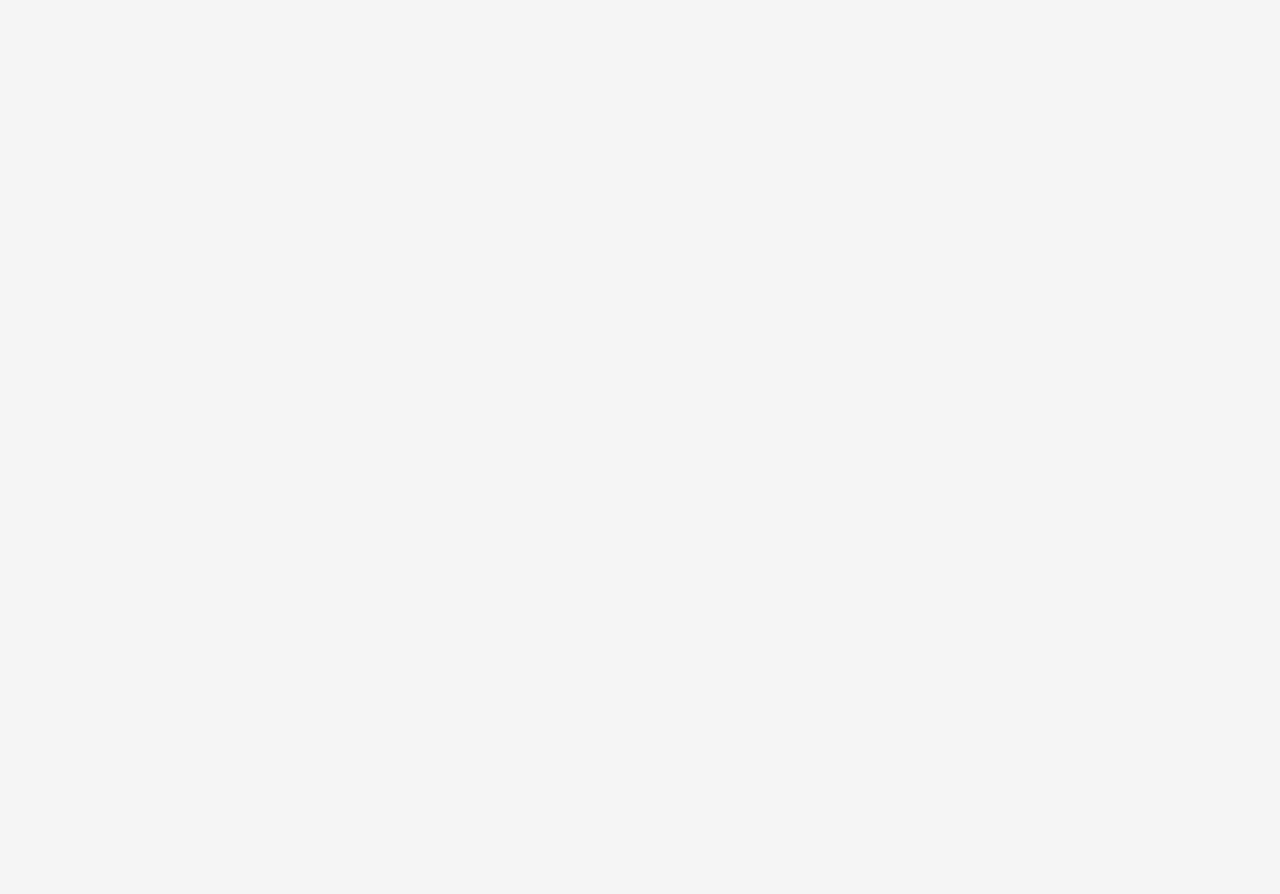
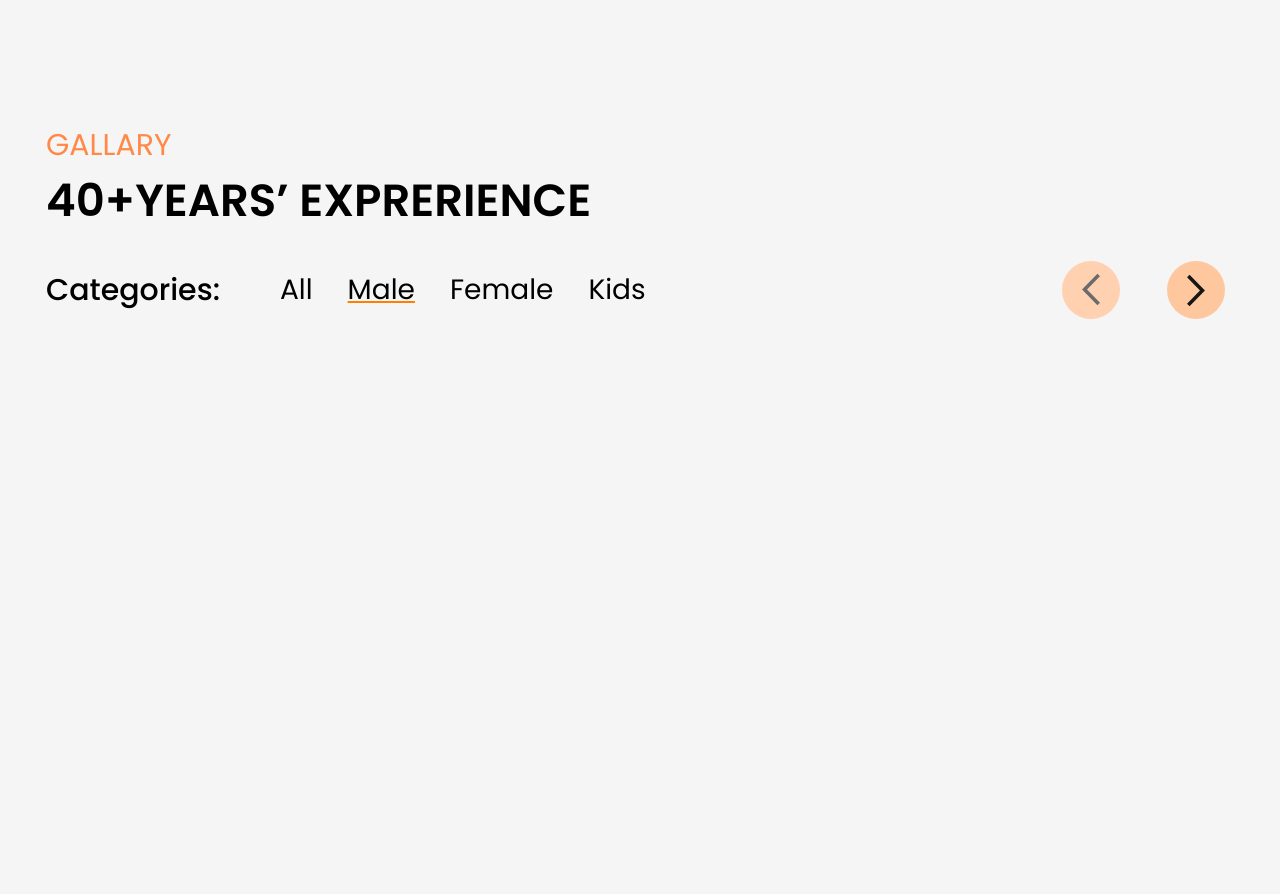
Before and after one commit to bd-ans/puma-life, a React (Create React App) app: page / in a window 1280 px wide. Shown: the part 2260-3154 px from the top of the page. Built offline with nearby package versions, Linux system fonts and the light colour scheme.

Commit message:
Bump tmpl from 1.0.4 to 1.0.5 in /react-projects/react-apps/markdown-previewer

```diff
--- a/src/App.js
+++ b/src/App.js
@@ -2,6 +2,7 @@ import HeaderSec from './components/Header-sec'; /* IMPORT HEADER SECTION */
 import FooterSec from './components/Footer-sec'; /* IMPORT FOOTER SECTION */
 import VideoSec from './components/Video-sec'; /* IMPORT VIDEO SECTION */
 import FeatureSec from './components/Feature-sec'; /* IMPORT FEATURE SECTION */
+import GallarySec from './components/Gallary-sec'; /* IMPORT GALLARY SECTION */
 function App() { /* EXPORT APP */
   return (
     <>
@@ -11,6 +12,8 @@ function App() { /* EXPORT APP */
       <VideoSec />
       {/* FEATURE SECTION */}
       <FeatureSec />
+      {/* GALLARY SECTION */}
+      <GallarySec />
       {/* FOOTER SECTION */}
       <FooterSec />
     </>
--- a/src/components/Gallary-sec.js
+++ b/src/components/Gallary-sec.js
@@ -0,0 +1,86 @@
+import ToRightBtnImg from "../assets/images/toRight.svg";
+import ToLeftBtnImg from "../assets/images/toLeft.svg";
+
+export default function GallarySec() {
+  return (
+    <>
+      {/* GALARY SECTION */}
+      <div className="gallary-sec">
+        <div className="container">
+          {/* GALLARY INNER */}
+          <div className="gallery-inner">
+            <div className="gallery-top-box">
+              {/* GALLARY SHORT TITLE */}
+              <h2 className="gallery-top-short-title">
+                GALLARY
+              </h2>
+
+              {/* GALARY TITLE */}
+              <h1 className="gallery-top-title">
+                40+YEARS’ EXPRERIENCE
+              </h1>
+            </div>
+            {/* GALLARY CATEROGIES BOX */}
+            <div className="gallary-caterogies-box">
+              {/* GALLARY CATEROGIES */}
+              <div className="gallary-caterogies">
+                {/* GALARY CATEROGIES LEFT SIDE */}
+                <div className="gallary-caterogies-left-side">
+                  <h3 className="gallary-caterogies-title">
+                    Categories:
+                  </h3>
+                  {/* GALARY CATEROGIES LIST */}
+                  <div className="gallary-caterogies-list">
+                    <ul className="gallary-caterogies-list-ul">
+                      <li className="gallary-caterogies-list-li">
+                        <button className="gallary-caterogies-list-btn">
+                          All
+                        </button>
+                      </li>
+                      <li className="gallary-caterogies-list-li">
+                        <button className="gallary-caterogies-list-btn">
+                          Male
+                        </button>
+                      </li>
+                      <li className="gallary-caterogies-list-li">
+                        <button className="gallary-caterogies-list-btn">
+                          Female
+                        </button>
+                      </li>
+                      <li className="gallary-caterogies-list-li">
+                        <button className="gallary-caterogies-list-btn">
+                          Kids
+                        </button>
+                      </li>
+                    </ul>
+                  </div>
+                </div>
+                {/* GALARY CATEROGIES RIGHT SIDE */}
+                <div className="gallary-caterogies-right-side">
+                  {/* GALARY CATEROGIES NEXT BUTTON */}
+                  <div className="gallary-caterogies-btn-box">
+                    <button className="gallary-caterogies-next-btn">
+                      <img className="gallary-caterogies-next-btn-img"
+                        width={58}
+                        height={58}
+                        src={ToLeftBtnImg}
+                        alt="" />
+                    </button>
+                    {/* GALARY CATEROGIES NEXT BUTTON */}
+                    <button className="gallary-caterogies-next-btn">
+                      <img className="gallary-caterogies-next-btn-img"
+                        width={58}
+                        height={58}
+                        src={ToRightBtnImg}
+                        alt="" />
+                    </button>
+                  </div>
+                </div>
+              </div>
+            </div>
+          </div>
+        </div>
+      </div>
+    </>
+  );
+};
--- a/src/index.css
+++ b/src/index.css
@@ -699,6 +699,124 @@ body {
   text-decoration: underline;
 }
 
+/* GALLARY SECTIO */
+
+.gallery-inner {
+  margin: 0 31px;
+  margin-right: 40px;
+  margin-top: 236px;
+}
+
+.gallery-top-short-title {
+  font-family: 'Poppins', sans-serif;
+  font-style: normal;
+  font-weight: 400;
+  font-size: 30px;
+  color: #FF8947;
+}
+
+.gallery-top-title {
+  font-family: 'Poppins', sans-serif;
+  font-style: normal;
+  font-weight: 600;
+  font-size: 45px;
+  color: #000;
+  margin-top: 7px;
+}
+
+.gallary-caterogies {
+  display: flex;
+  justify-content: space-between;
+  align-items: center;
+  margin-top: 31px;
+}
+
+.gallary-caterogies-left-side {
+  display: flex;
+  justify-content: space-between;
+  align-items: center;
+}
+
+.gallary-caterogies-list {
+  margin-left: 10%
+}
+
+.gallary-caterogies-title {
+  font-family: 'Poppins', sans-serif;
+  font-style: normal;
+  font-weight: 500;
+  font-size: 30px;
+}
+
+.gallary-caterogies-list-ul {
+  display: flex;
+  justify-content: space-between;
+  align-items: center;
+  list-style: none;
+}
+
+.gallary-caterogies-list-li {
+  margin-left: 25px;
+}
+
+.gallary-caterogies-list-li:first-child {
+  margin-left: 0;
+}
+
+.gallary-caterogies-list-btn {
+  font-family: 'Poppins', sans-serif;
+  font-style: normal;
+  font-weight: 400;
+  font-size: 28px;
+  background-color: transparent;
+  border: none;
+  border-radius: 5px;
+  padding: 5px 5px;
+  cursor: pointer;
+}
+
+.gallary-caterogies-list-btn:hover {
+  transition: 0.3s;
+  text-decoration: underline;
+  text-decoration-color: #FF7F00;
+}
+
+.gallary-caterogies-list-li:nth-child(2) .gallary-caterogies-list-btn:nth-child(1) {
+  text-decoration: underline;
+  text-decoration-color: #FF7F00;
+}
+
+.gallary-caterogies-btn-box {
+  display: flex;
+  justify-content: space-between;
+  align-items: center;
+}
+
+.gallary-caterogies-next-btn {
+  background-color: transparent;
+  border: none;
+  border-radius: 50%;
+  cursor: pointer;
+  display: flex;
+  justify-content: center;
+  align-items: center;
+}
+
+.gallary-caterogies-next-btn:first-child {
+  margin-right: 47px;
+}
+
+.gallary-caterogies-next-btn-img {
+  width: 58px;
+  height: 58px;
+}
+
+.gallary-caterogies-next-btn-img:hover {
+  transition: 0.3s;
+  transform: scale(1.04);
+}
+
+
 /* FOOTER */
 
 .Footer {
```
Also changed, not shown: src/assets/images/toLeft.svg, src/assets/images/toRight.svg.
